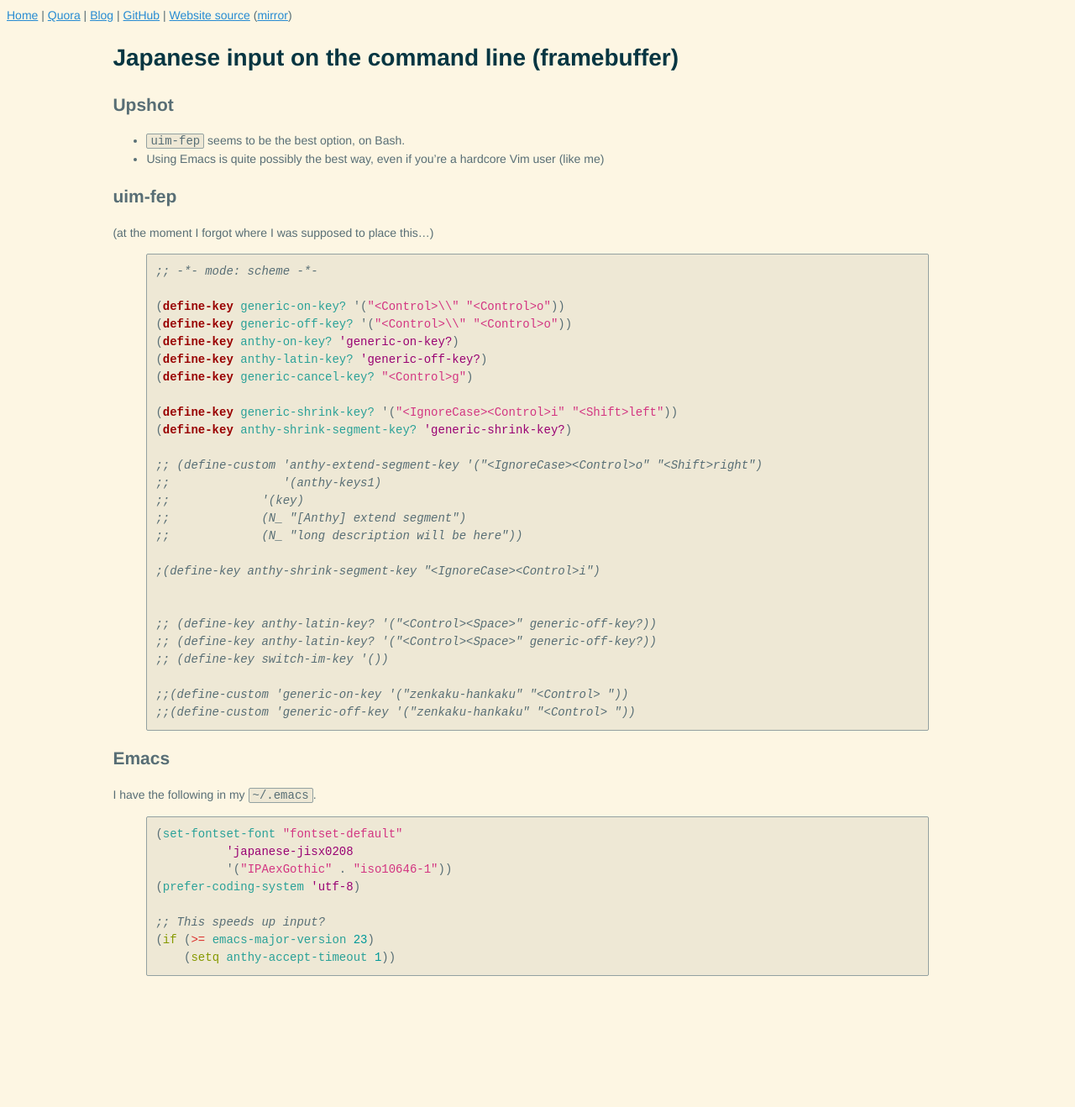
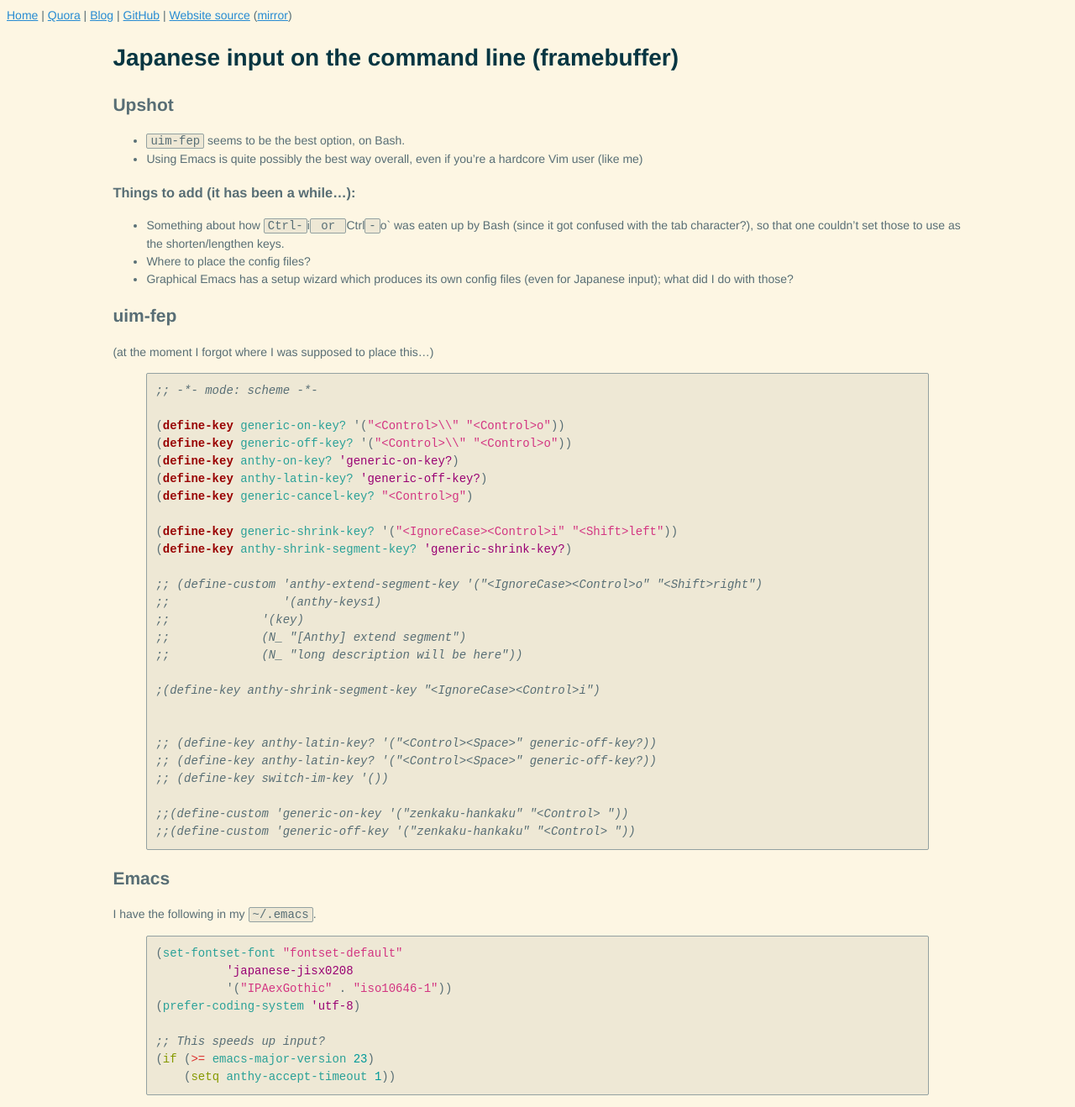
Before and after one commit to riceissa/riceissa.github.io, a Jekyll site: the page built from computing/commandline-japanese.md, in a window 1280 px wide. Shown: the whole page at 84% size. Built offline with Jekyll 4.4.1, drawn with Linux system fonts in a browser that asks for light colours; Markdown is read by kramdown in place of the engine named in the settings; before the commit the page ends 1176 px from its top, so only the background shows below that.

Commit message:
add todo list for japanese input

```diff
--- a/computing/commandline-japanese.md
+++ b/computing/commandline-japanese.md
@@ -9,7 +9,13 @@ math: ""
 ## Upshot
 
 - `uim-fep` seems to be the best option, on Bash.
-- Using Emacs is quite possibly the best way, even if you’re a hardcore Vim user (like me)
+- Using Emacs is quite possibly the best way overall, even if you’re a hardcore Vim user (like me)
+
+### Things to add (it has been a while...):
+
+- Something about how `Ctrl-`i` or `Ctrl`-`o` was eaten up by Bash (since it got confused with the tab character?), so that one couldn’t set those to use as the shorten/lengthen keys.
+- Where to place the config files?
+- Graphical Emacs has a setup wizard which produces its own config files (even for Japanese input); what did I do with those?
 
 ## uim-fep
 
```
